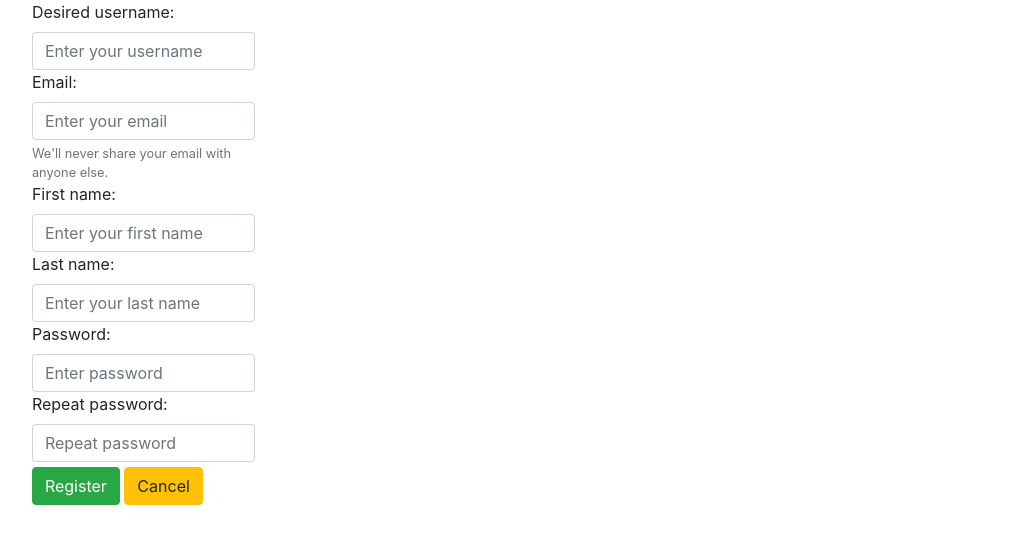
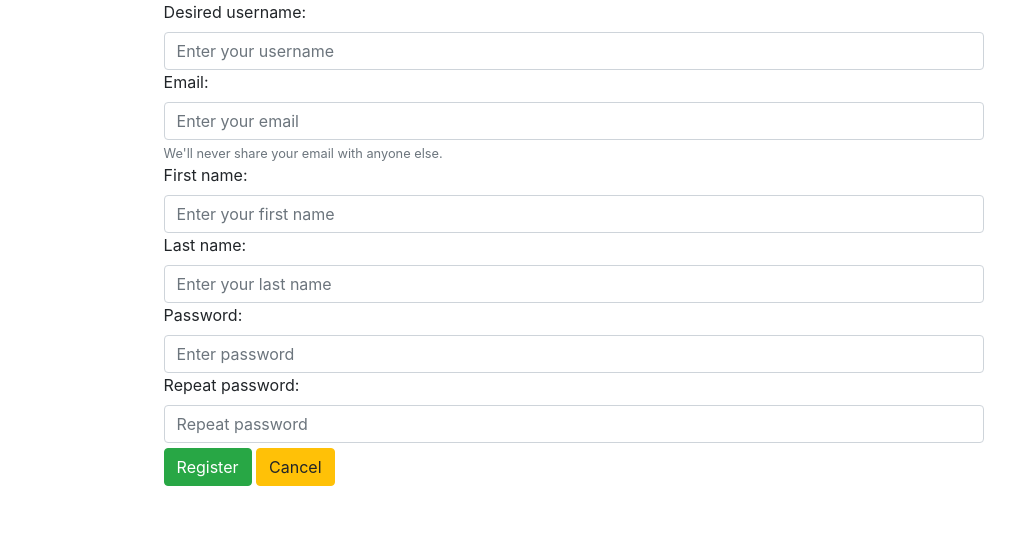
Before and after one commit to ViacheslavK/kpi_webAppFlaskSimpleProject, a Flask app: page /register/ in a window 1280 px wide. Shown: the part 56-600 px from the top of the page, without its empty margins (66-1081 px from the left). Run offline with Flask 2, Linux system fonts and the light colour scheme; some libraries are stand-ins or nearby versions.

Commit message:
Forms location fix (centered)

```diff
--- a/app/static/styles/custom.css
+++ b/app/static/styles/custom.css
@@ -16,3 +16,8 @@
 .buttons-form {
     margin-top: 5px;
 }
+
+.action-form-location {
+    margin: auto;
+    width: 90%;
+}
--- a/app/templates/login_page.html
+++ b/app/templates/login_page.html
@@ -13,7 +13,7 @@
             </div>
         {% endif %}
         <div class="row">
-            <form action="." method="POST">
+            <form action="." method="POST" class="action-form-location">
                 <div class="form-group center-form">
                     <label for="username">Username:</label>
                     <input class="form-control" id="username" name="username" placeholder="Enter your username">
--- a/app/templates/register.html
+++ b/app/templates/register.html
@@ -21,7 +21,7 @@
             </div>
         {% endif %}
         <div class="row">
-            <form action="." method="POST">
+            <form action="." method="POST" class="action-form-location">
                 <div class="form-group center-form">
                     <label for="username">Desired username:</label>
                     <input class="form-control" id="username" name="username" placeholder="Enter your username">
```
